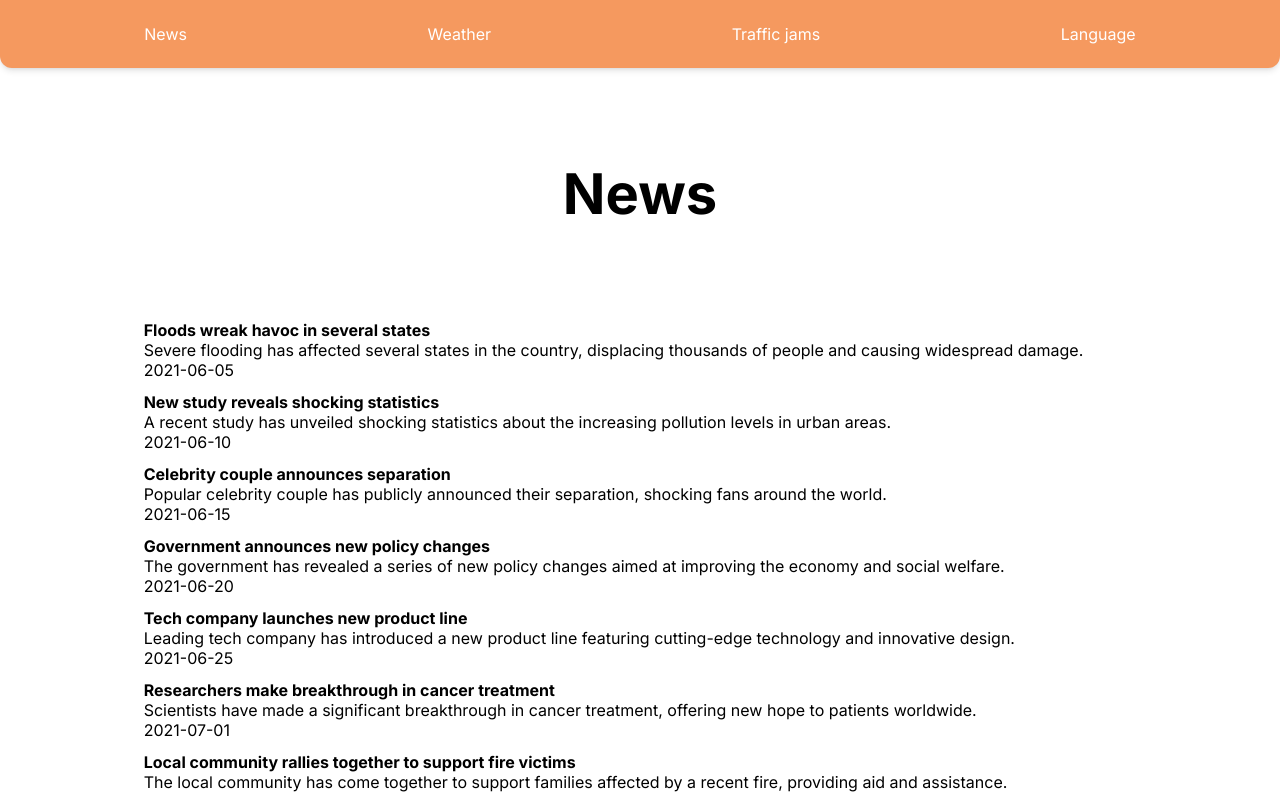
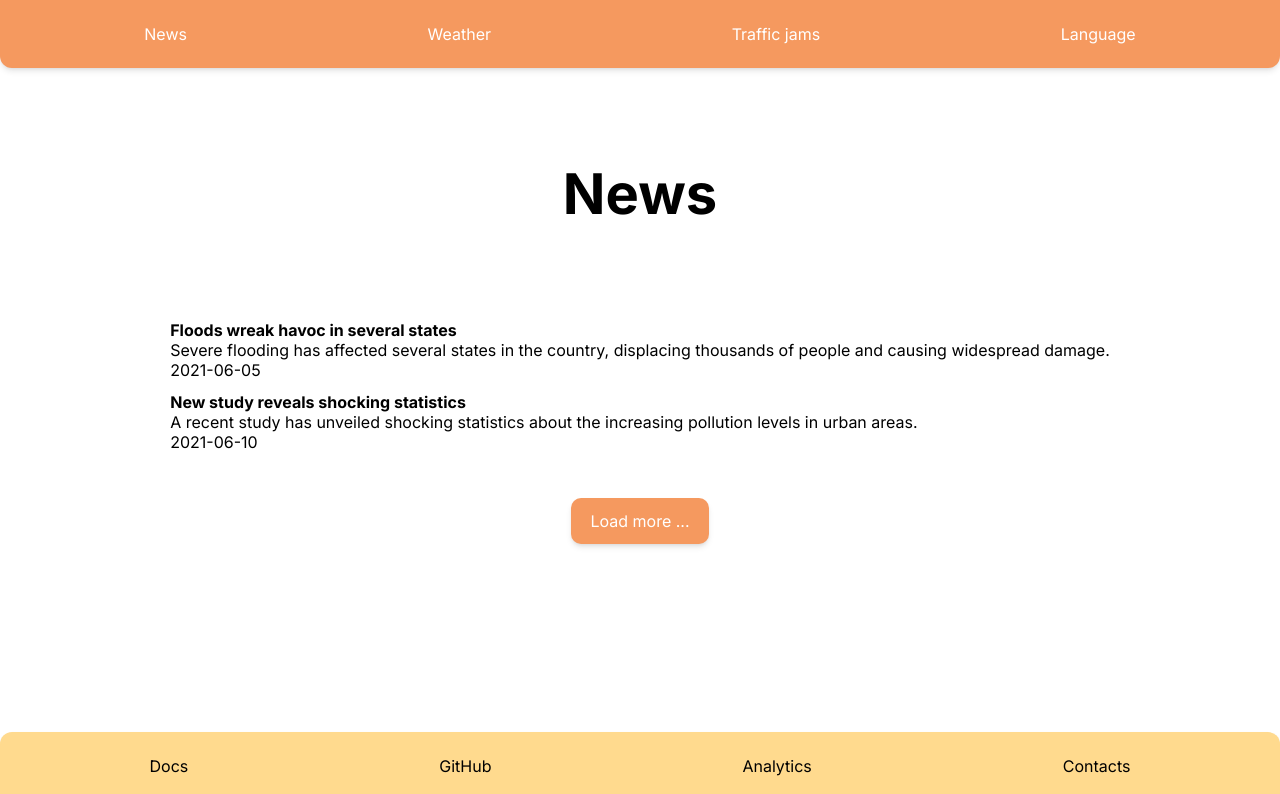
Before and after one commit to adpol95/translate-project, a Next.js app: page /en in a window 1280 px wide. Shown: the top 794 px of the page. Built offline with nearby package versions, Linux system fonts and the light colour scheme.

Commit message:
Create proper getting data from client to server improve api and new functional to main page

```diff
--- a/src/app/[locale]/page.js
+++ b/src/app/[locale]/page.js
@@ -26,18 +26,8 @@ export default async function LanguagePic({params}) {
     </p>)
     const local = params.locale;
     return (
-        <main className="pt-[20vh] pb-[8vh] flex-[1 1 auto]">
-            <section className="flex flex-col items-center justify-between">
-                <h1 className="text-[7vh] font-bold pb-[10vh]">{local === "ru" ? "Новости" : "News"}</h1>
-                <ul>
-                    {news.map((item, index) => <li key={index} className="m-3">
-                        <h2 className="font-bold">{item[local].title}</h2>
-                        <p>{item[local].description}</p>
-                        <div> {item[local].date}</div>
-                    </li>)}
-                </ul>
-                <NewsList ln={local}/>
-            </section>
+        <main className="pt-[20vh] pb-[18vh] flex-[1 1 auto]">
+            <NewsList ln={local} firstNews={news}/>
         </main>
     )
 }
--- a/src/app/api/chat-gpt/route.js
+++ b/src/app/api/chat-gpt/route.js
@@ -2,9 +2,17 @@ import {NextResponse} from "next/server";
 import data from "./data.json";
 
 export async function POST(request) {
-    const news = [data.slice(0, 11), data.slice(11)];
+    const dividedNews = [];
+    let twoNews = []
+    data.forEach((item, i) => {
+        twoNews.push(item);
+        if (!Number.isInteger(i / 2)) {
+            dividedNews.push(twoNews);
+            twoNews = [];
+        }
+    })
     const body = await request.json();
-    if (body.page && body.page <= news.length) {
-        return NextResponse.json(news[body.page - 1])
+    if (body.page && body.page <= dividedNews.length) {
+        return NextResponse.json({news: dividedNews[body.page - 1], pagination: {pages: dividedNews.length}})
     } else return NextResponse.json(null)
 }
--- a/src/app/components/ChangingLanguage.js
+++ b/src/app/components/ChangingLanguage.js
@@ -20,7 +20,7 @@ export default function ChangingLanguage(props) {
             {
                 // eslint-disable-next-line react/jsx-key
                 data.map(el => <button type="button" key={Math.random()} onClick={() => {
-                    router.push('/' + el.lan + '/page=1');
+                    router.push('/' + el.lan);
                     document.cookie = "lang=" + el.lan + ";path=/" + ";expires=Tue, 19 Jan 2038 03:14:07 GMT";
                 }}> {el.text}</button>)
             }
--- a/src/app/components/Footer.js
+++ b/src/app/components/Footer.js
@@ -12,7 +12,7 @@ export default function Footer(props) {
         },
     ];
     return (
-        <footer className="bg-yellow p-6 rounded-t-xl w-full shadow-md">
+        <footer className="bg-yellow p-6 rounded-t-xl w-full shadow-md ">
             <nav className="w-full">
                 <ul className="flex justify-around">
                     {data.find(el => el.lang === props.ln).list.map(el => <li key={Math.random() * 10 + 1}>
--- a/src/app/components/Header.js
+++ b/src/app/components/Header.js
@@ -28,7 +28,7 @@ export default function Header(props) {
     ]
 
     return (
-        <header className="bg-orange text-white p-6 fixed top-0 right-0 left-0 rounded-b-xl shadow-md">
+        <header className="bg-orange text-white p-6 fixed top-0 right-0 left-0 rounded-b-xl shadow-md z-20">
             <nav className="w-full">
                 <ul className="flex justify-around">
                     {data.map(el => <li key={el.id}>
--- a/src/app/components/NewsList.js
+++ b/src/app/components/NewsList.js
@@ -3,19 +3,42 @@ import {useState} from "react";
 import fetching from "@/app/fetch";
 
 export default function NewsList(props) {
-    const [btnMoreNews, setBtnMoreNews] = useState(0);
-    const btnStyle = "bg-orange text-white px-[1.2em] py-[.8em] rounded-[10px] cursor-pointer shadow-md hover:text-[1.3em] active:bg-yellow transition-font-size duration-150";
-    const [news, setNews] = useState(null);
-    if (!btnMoreNews) return (<button onClick={() => setBtnMoreNews(2)} className={btnStyle}>
-        Загурузить еще ...
-    </button>)
-    fetching(btnMoreNews)
-        .then((res) => {
-            setNews(res)
-        })
-        .catch((err) => console.log(err))
 
-    return (<div>
+    const btnCommonStyles = "text-white px-[1.2em] py-[.8em] rounded-[10px] cursor-pointer absolute bottom-[-10vh] ";
+    const btnActiveStyle = "bg-orange shadow-md hover:text-[1.3em] active:bg-yellow transition-font-size duration-150";
+    const [news, setNews] = useState([...props.firstNews.news]);
+    const [counter, setCounter] = useState(props.firstNews.pagination.pages);
+    const languages = {
+        ru: {
+            title: "Новости",
+            activeBtn: "Загурузить еще ...",
+            disabledBtn: "Новостей больше нет =("
+        },
+        en: {
+            title: "News",
+            activeBtn: "Load more ...",
+            disabledBtn: "There is no more news =("
+        }
+    }
+    // if (!btnMoreNews) return (<button onClick={() => setBtnMoreNews(2)} className={btnStyle}>
+    //     Загурузить еще ...
+    // </button>)
+    // fetching(btnMoreNews)
+    //     .then((res) => {
+    //         setNews(res)
+    //     })
+    //     .catch((err) => console.log(err))
+    // useEffect(() => {
+    // const newPage = async () => {
+    //     const secondPage = await fetching(2);
+    // }
+    //
+    // newPage()
+    //     .then((res) => console.log(res))
+    // }, []);
+    return (
+        <section className="flex flex-col items-center justify-between relative">
+            <h1 className="text-[7vh] font-bold pb-[10vh]">{languages[props.ln].title}</h1>
             <ul>
                 {news.map((item, index) => <li key={index} className="m-3">
                     <h2 className="font-bold">{item[props.ln].title}</h2>
@@ -23,5 +46,17 @@ export default function NewsList(props) {
                     <div> {item[props.ln].date}</div>
                 </li>)}
             </ul>
-    </div>)
+            <button disabled={!counter} onClick={async () => {
+                try {
+                    const take = await fetching(counter);
+                    setNews([...news, ...take.news]);
+                    setCounter(counter - 1);
+                } catch (err) {
+                    console.log(err)
                 }
+            }}
+                    className={(!counter) ? btnCommonStyles + "bg-gray-dark" : btnCommonStyles + btnActiveStyle}> {!counter ? languages[props.ln].disabledBtn : languages[props.ln].activeBtn}
+            </button>
+        </section>
+    )
+}
--- a/src/app/fetch.js
+++ b/src/app/fetch.js
@@ -1,3 +1,4 @@
+"use server";
 export default async function fetching(pg) {
     let data = null;
 
--- a/tailwind.config.js
+++ b/tailwind.config.js
@@ -21,10 +21,11 @@ module.exports = {
       'orange-pick': '#d07c4f',
       'green': '#13ce66',
       'yellow': '#ffda8e',
-      'gray-dark': '#273444',
+      'gray-dark': 'rgba(47,47,47,0.5)',
       'gray': 'rgba(118,125,157,0.35)',
       'gray-light': '#d3dce6',
-      'white': '#ffffff',
+      'white': 'rgb(255,255,255)',
+      'transp': 'rgba(255,255,255,0)',
     },
     fontFamily: {
       sans: ['Graphik', 'sans-serif'],
```
Lines whose indentation alone changed are shown as unchanged.
